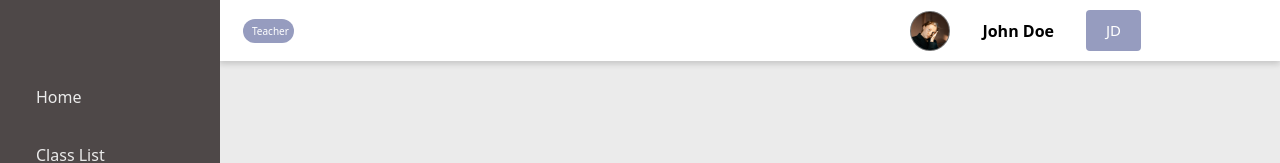
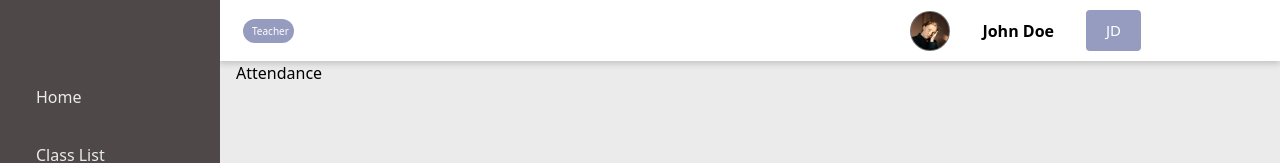
Before and after one commit to keys78/Teachers-dashboard, a React (Create React App) app: page /attendance in a window 1280 px wide. Shown: the top 163 px of the page. Built offline with nearby package versions, Linux system fonts and the light colour scheme.

Commit message:
ui build

```diff
--- a/src/App.js
+++ b/src/App.js
@@ -2,6 +2,7 @@ import { BrowserRouter as Router, Switch, Route } from 'react-router-dom'
 import Navbar from './components/Navbar';
 import Sidenav from './components/Sidenav';
 import Home from './Pages';
+import Attendance from './Pages/Attendance';
 import ClassList from './Pages/ClassList';
 import StudentDetails from './Pages/StudentDetails';
 
@@ -14,6 +15,7 @@ function App() {
         <Route path="/" component={Home} exact />
         <Route path="/classlist" component={ClassList} exact/>
         <Route path="/classlist/studentdetails/:id" component={StudentDetails} />
+        <Route path="/attendance" component={Attendance} exact/>
       </Switch>
     </Router>
   );
--- /dev/null
+++ b/src/Pages/Attendance.js
@@ -0,0 +1,17 @@
+import React from 'react'
+import styled from 'styled-components'
+
+const Attendance = () => {
+    return (
+        <AttendanceContainer>
+            Attendance
+        </AttendanceContainer>
+    )
+}
+
+const AttendanceContainer = styled.section`
+    margin:0 0 0 220px;
+    padding:0px 566px 0 16px;
+`
+
+export default Attendance
--- a/src/components/AddStudent.js
+++ b/src/components/AddStudent.js
@@ -121,11 +121,11 @@ const AddStudent = ({ onAdd, toggleAddModal, }) => {
 
                                 <div>
                                     <Label htmlFor="role">Gender select</Label>
-                                    < select onChange={e => handleAddrTypeChange(e)}>
+                                    <Select onChange={e => handleAddrTypeChange(e)}>
                                         {Add.map((address, key) =>
                                             <option key={key} value={key}>{address} </option>)
                                         }
-                                    </select >
+                                    </Select >
                                 </div>
 
                                 <ForwardIcon onClick={swapPage}
@@ -194,6 +194,21 @@ const Input = styled.input`
         letter-spacing: 10px;
     }
 `
+const Select = styled.select`
+    width: 100%;
+    background: #FFFFFF 0% 0% no-repeat padding-box;
+    border: 1px solid #B5AAAA;
+    border-radius: 4px;
+    opacity: 1;
+    padding:8px 0px 8px 21px;
+
+    &:focus{
+        outline: none;
+    }
+    &::placeholder {
+        letter-spacing: 10px;
+    }
+`
 const Label = styled.label`
     display: block;
     font-size: var(--fontSize-s);
```
